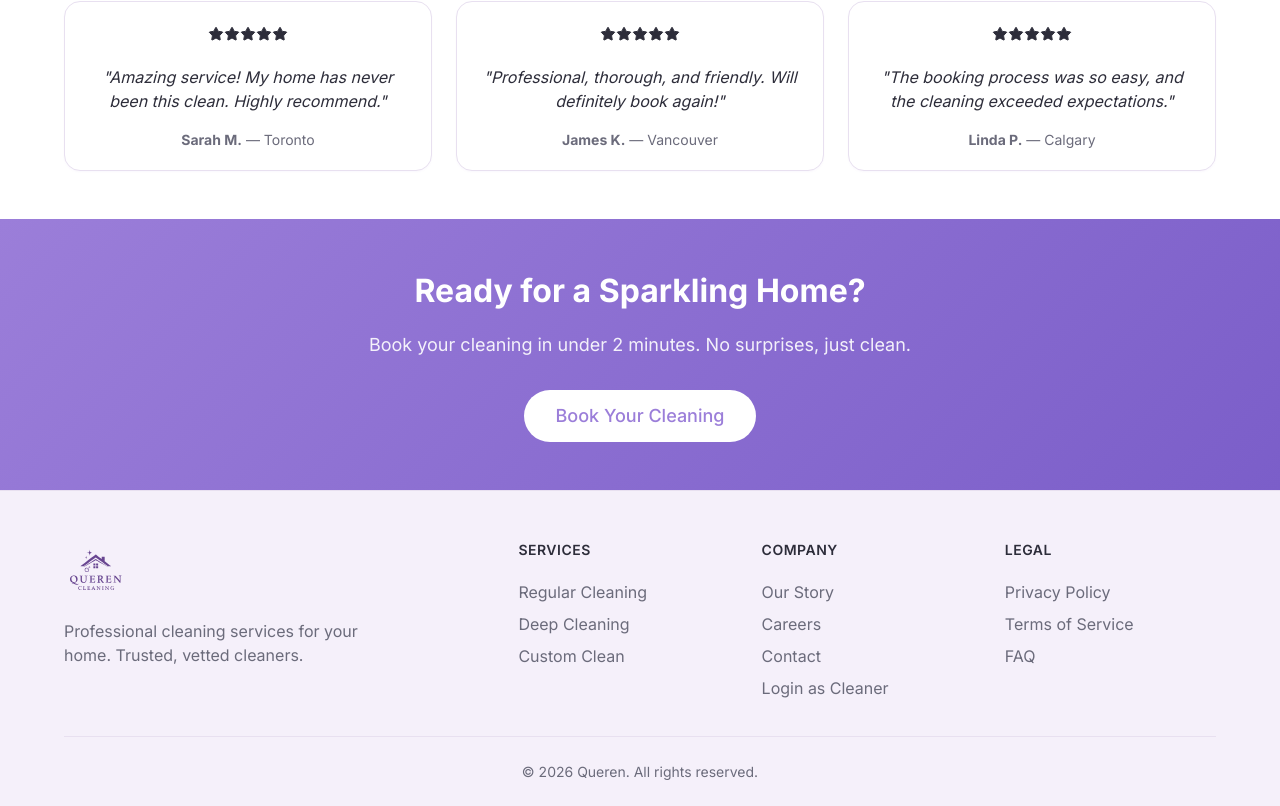
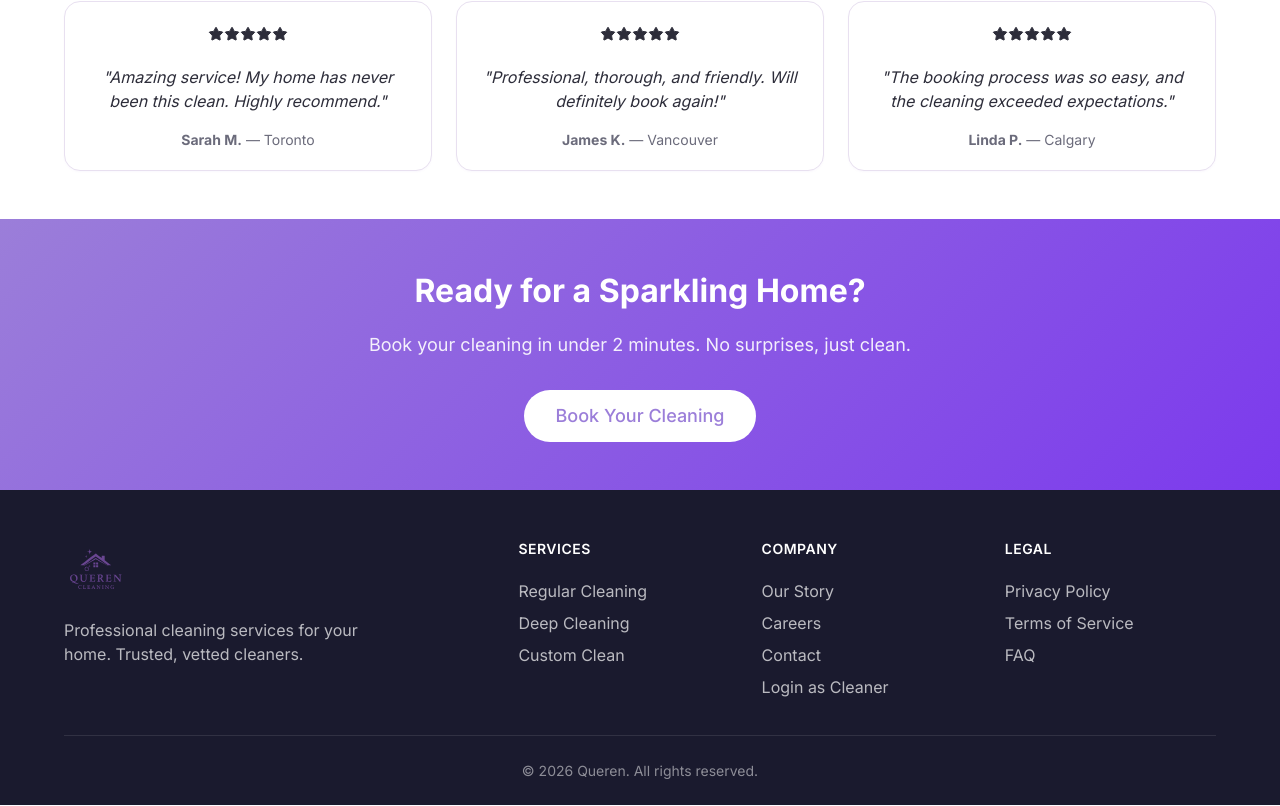
Before and after one commit to Maito-J/Queren, a React (Vite) app: page / in a window 1280 px wide. Shown: the part 1829-2635 px from the top of the page. Built offline with nearby package versions, Linux system fonts and the light colour scheme; no server answers.

Commit message:
footer color

```diff
--- a/src/components/layout/PublicLayout/PublicLayout.css
+++ b/src/components/layout/PublicLayout/PublicLayout.css
@@ -188,8 +188,8 @@
 
 /* Footer */
 .public-footer {
-    background: var(--color-bg-subtle);
-    border-top: 1px solid var(--color-border);
+    background: #1a1a2e;
+    border-top: none;
     padding: var(--space-12) 0 var(--space-6);
     margin-top: auto;
 }
@@ -221,14 +221,14 @@
 }
 
 .footer-tagline {
-    color: var(--color-text-muted);
+    color: rgba(255, 255, 255, 0.7);
     max-width: 300px;
 }
 
 .footer-links h4 {
     font-size: var(--font-size-sm);
     font-weight: var(--font-weight-semibold);
-    color: var(--color-text);
+    color: white;
     margin-bottom: var(--space-4);
     text-transform: uppercase;
     letter-spacing: 0.5px;
@@ -236,20 +236,20 @@
 
 .footer-links a {
     display: block;
-    color: var(--color-text-muted);
+    color: rgba(255, 255, 255, 0.7);
     padding: var(--space-1) 0;
     transition: color var(--transition-fast);
 }
 
 .footer-links a:hover {
-    color: var(--color-primary);
+    color: var(--color-primary-light);
 }
 
 .footer-bottom {
     margin-top: var(--space-8);
     padding-top: var(--space-6);
-    border-top: 1px solid var(--color-border);
+    border-top: 1px solid rgba(255, 255, 255, 0.1);
     text-align: center;
-    color: var(--color-text-muted);
+    color: rgba(255, 255, 255, 0.5);
     font-size: var(--font-size-sm);
 }
--- a/src/pages/public/HomePage/HomePage.css
+++ b/src/pages/public/HomePage/HomePage.css
@@ -260,7 +260,7 @@
 
 /* CTA */
 .cta {
-    background: linear-gradient(135deg, var(--color-primary) 0%, var(--color-primary-dark) 100%);
+    background: linear-gradient(135deg, var(--color-primary) 0%, #7c3aed 100%);
     color: white;
 }
 
@@ -288,8 +288,8 @@
 }
 
 .cta .btn:hover {
-    background: var(--color-primary-dark);
-    color: white;
+    background: #f0e6ff;
+    color: var(--color-primary);
     transform: translateY(-2px);
-    box-shadow: 0 8px 20px rgba(0, 0, 0, 0.2);
+    box-shadow: 0 8px 25px rgba(255, 255, 255, 0.3);
 }
```
